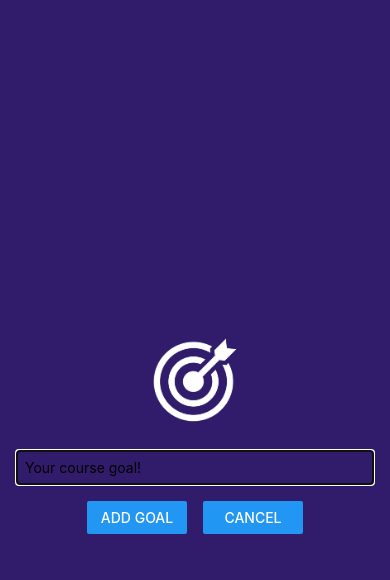
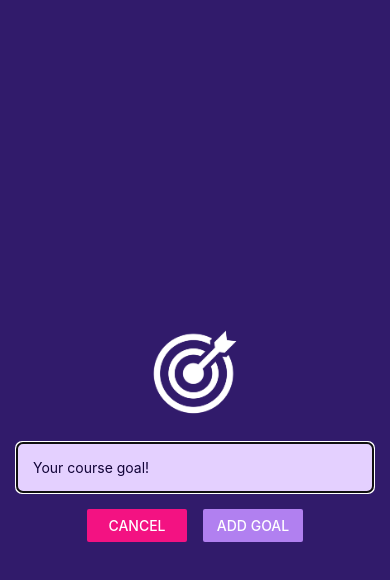
Before and after one commit to sanbondeveloper/react-native-goal-app, a React Native app: screen / in a window 390 px wide. Both pictures are taken after a click on the button "ADD NEW GOAL". Shown: the top 580 px of the page. Built offline with nearby package versions, Linux system fonts and the light colour scheme.

Commit message:
✨ 마무리

```diff
--- a/App.js
+++ b/App.js
@@ -1,5 +1,6 @@
 import { useState } from 'react';
 import { StyleSheet, View, FlatList, Button } from 'react-native';
+import { StatusBar } from 'expo-status-bar';
 import { GoalInput, GoalItem } from './components';
 
 export default function App() {
@@ -33,6 +34,8 @@
   }
 
   return (
+    <>
+      <StatusBar style="light" />
       <View style={styles.appContainer}>
         <Button
           title="Add New Goal"
@@ -56,7 +59,10 @@
             data={courseGoals}
             renderItem={(itemData) => {
               return (
-              <GoalItem goal={itemData.item} onDeleteGoal={deleteGoalHandler} />
+                <GoalItem
+                  goal={itemData.item}
+                  onDeleteGoal={deleteGoalHandler}
+                />
               );
             }}
             keyExtractor={(item, index) => item.id}
@@ -64,6 +70,7 @@
           />
         </View>
       </View>
+    </>
   );
 }
 
--- a/app.json
+++ b/app.json
@@ -5,6 +5,7 @@
     "version": "1.0.0",
     "orientation": "portrait",
     "icon": "./assets/icon.png",
+    "backgroundColor": "#1e085a",
     "splash": {
       "image": "./assets/splash.png",
       "resizeMode": "contain",
@@ -13,9 +14,7 @@
     "updates": {
       "fallbackToCacheTimeout": 0
     },
-    "assetBundlePatterns": [
-      "**/*"
-    ],
+    "assetBundlePatterns": ["**/*"],
     "ios": {
       "supportsTablet": true
     },
--- a/components/GoalInput.js
+++ b/components/GoalInput.js
@@ -35,10 +35,10 @@
         />
         <View style={styles.buttonContainer}>
           <View style={styles.button}>
-            <Button title="Add Goal" onPress={addGoalHandler} />
+            <Button title="Cancel" onPress={props.onCancel} color="#f31282" />
           </View>
           <View style={styles.button}>
-            <Button title="Cancel" onPress={props.onCancel} />
+            <Button title="Add Goal" onPress={addGoalHandler} color="#b180f0" />
           </View>
         </View>
       </View>
@@ -63,9 +63,12 @@
   },
   textInput: {
     borderWidth: 1,
-    borderColor: '#ccc',
+    borderColor: '#e4d0ff',
+    backgroundColor: '#e4d0ff',
+    color: '#120438',
+    borderRadius: 6,
     width: '100%',
-    padding: 8,
+    padding: 16,
   },
   buttonContainer: {
     marginTop: 16,
```
Lines whose indentation alone changed are shown as unchanged.
